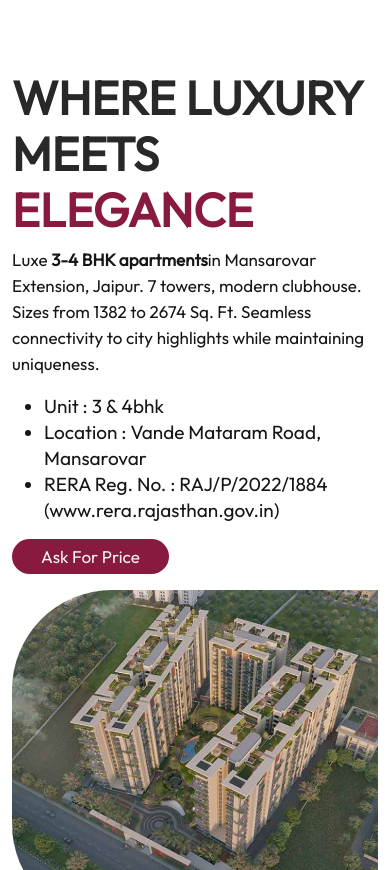
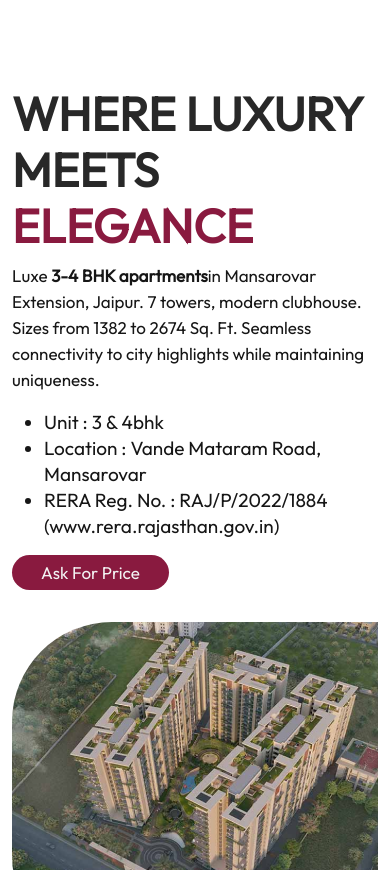
Before and after one commit to Aniket7726/KGK_Landing_Page, a plain HTML site: page index.html in a window 390 px wide. Shown: the part 6414-7284 px from the top of the page. Drawn offline with nearby package versions, Linux system fonts and the light colour scheme.

Commit message:
margin updated

```diff
--- a/index.html
+++ b/index.html
@@ -328,7 +328,7 @@
         <section class="luxuary py-lg-0 py-4">
             <div class="container-fluid">
                 <div class="row">
-                    <div class="col-md-6 d-flex justify-content-center flex-column right-box ps-lg-5 ps-xl-5">
+                    <div class="col-md-6 d-flex justify-content-center flex-column right-box ps-lg-5 ps-xl-5 my-3">
                         <h2>WHERE LUXURY MEETS <span>ELEGANCE</span> </h2>
                         <p>Luxe <b>3-4 BHK apartments</b>in Mansarovar Extension, Jaipur. 7 towers, modern clubhouse.
                             Sizes from 1382 to 2674 Sq. Ft. Seamless connectivity to city highlights while maintaining
```
